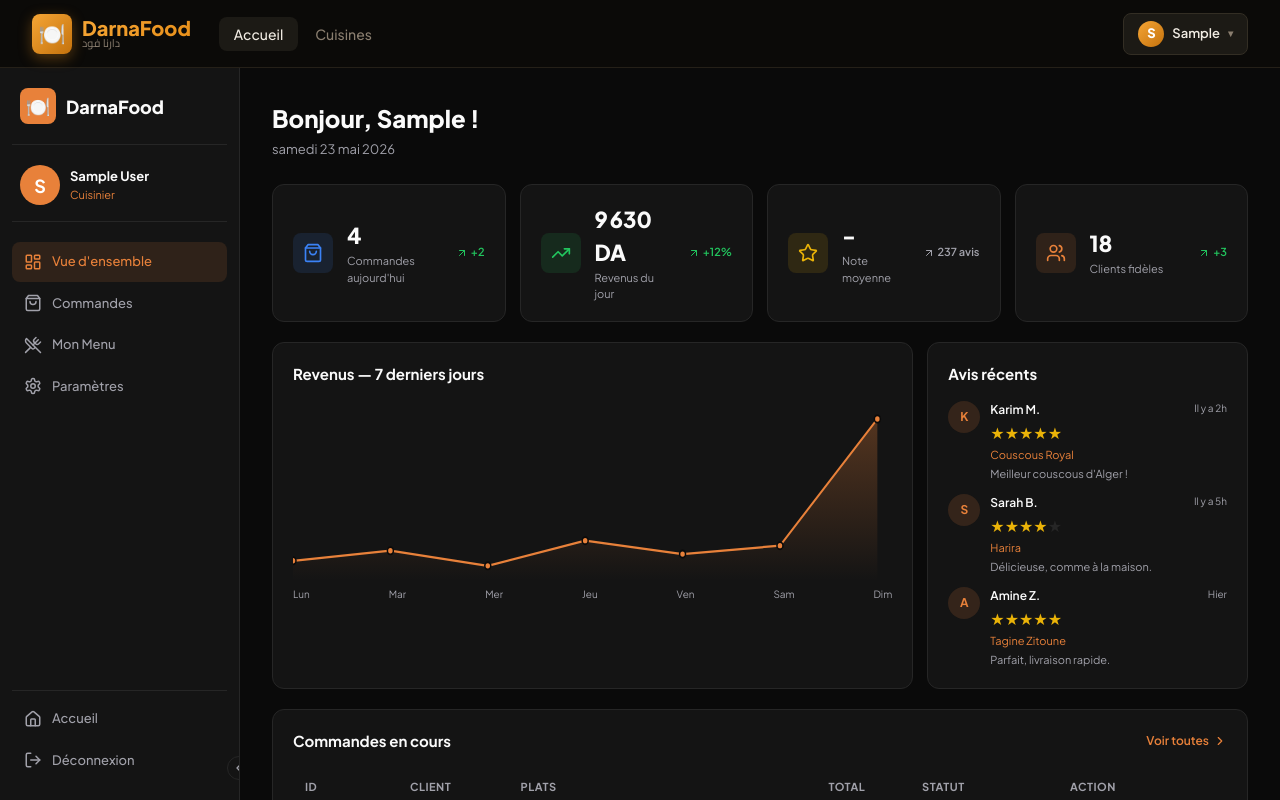
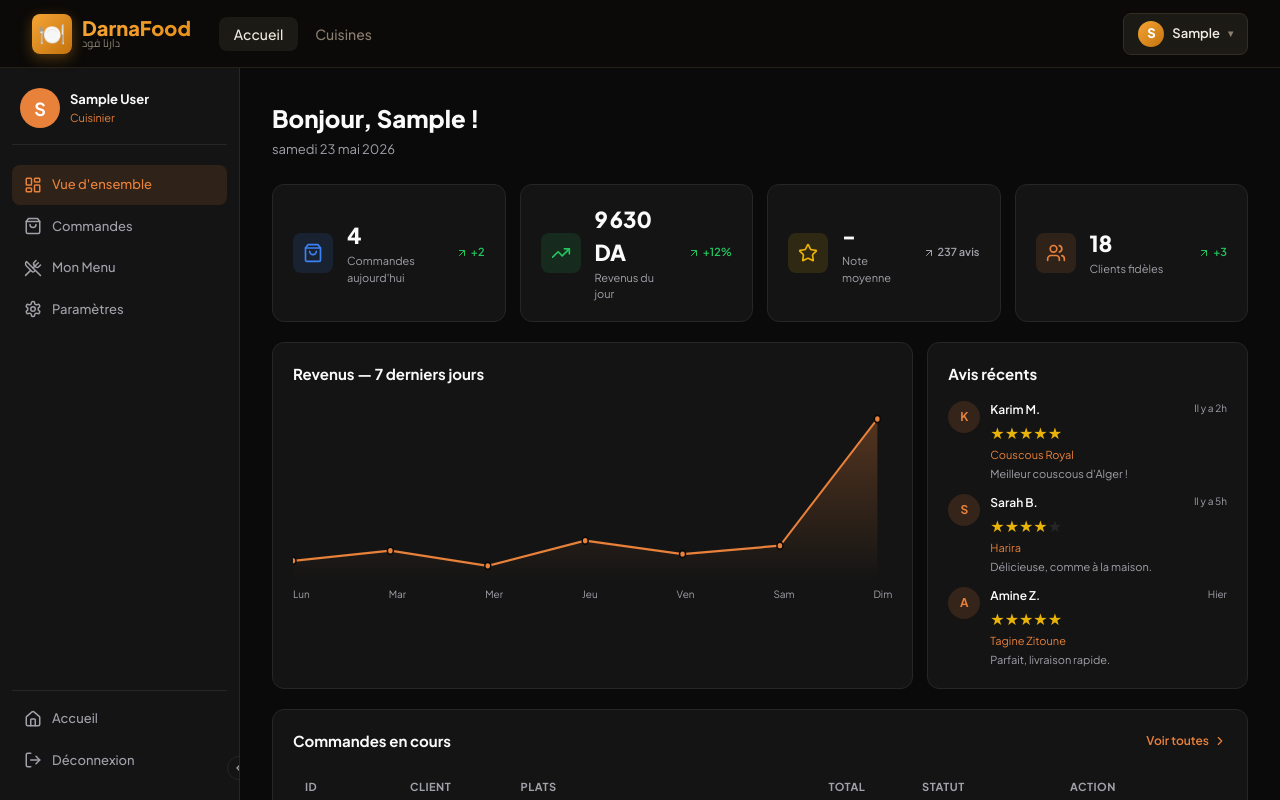
Before and after one commit to ToumiZakaria/DarnaFood, a Vue app in the folder darnafood-vue/: page /dashboard in a window 1280 px wide. Shown: the top 800 px of the page. Built offline with nearby package versions, Linux system fonts and the light colour scheme; sample sign-in values are in the browser's storage.

Commit message:
Remove duplicate DarnaFood logo from sidebar (top bar already has it)

```diff
--- a/darnafood-vue/src/views/Dashboard.vue
+++ b/darnafood-vue/src/views/Dashboard.vue
@@ -31,10 +31,6 @@ function logout() {
 <template>
   <div class="dash-root">
     <aside class="dash-sidebar" :class="{ collapsed: !sidebarOpen }">
-      <div class="ds-logo">
-        <div class="ds-logo-icon">🍽️</div>
-        <span v-if="sidebarOpen" class="ds-logo-text">DarnaFood</span>
-      </div>
       <div class="ds-profile">
         <div class="ds-avatar">{{ (auth.user?.firstName || 'C').charAt(0) }}</div>
         <div v-if="sidebarOpen" class="ds-user">
@@ -77,9 +73,6 @@ function logout() {
   transition:width .25s,min-width .25s;
 }
 .dash-sidebar.collapsed { width:60px; min-width:60px; }
-.ds-logo { display:flex; align-items:center; gap:10px; padding:0 8px 20px; border-bottom:1px solid #262626; margin-bottom:16px; }
-.ds-logo-icon { width:36px; height:36px; background:#E8813A; border-radius:8px; display:flex; align-items:center; justify-content:center; font-size:20px; flex-shrink:0; }
-.ds-logo-text { font-size:18px; font-weight:800; color:#FAFAFA; }
 .ds-profile { display:flex; align-items:center; gap:10px; padding:0 8px 16px; border-bottom:1px solid #262626; margin-bottom:12px; }
 .ds-avatar { width:40px; height:40px; border-radius:50%; background:#E8813A; display:flex; align-items:center; justify-content:center; font-size:18px; font-weight:700; color:#fff; flex-shrink:0; }
 .ds-user { overflow:hidden; }
```
